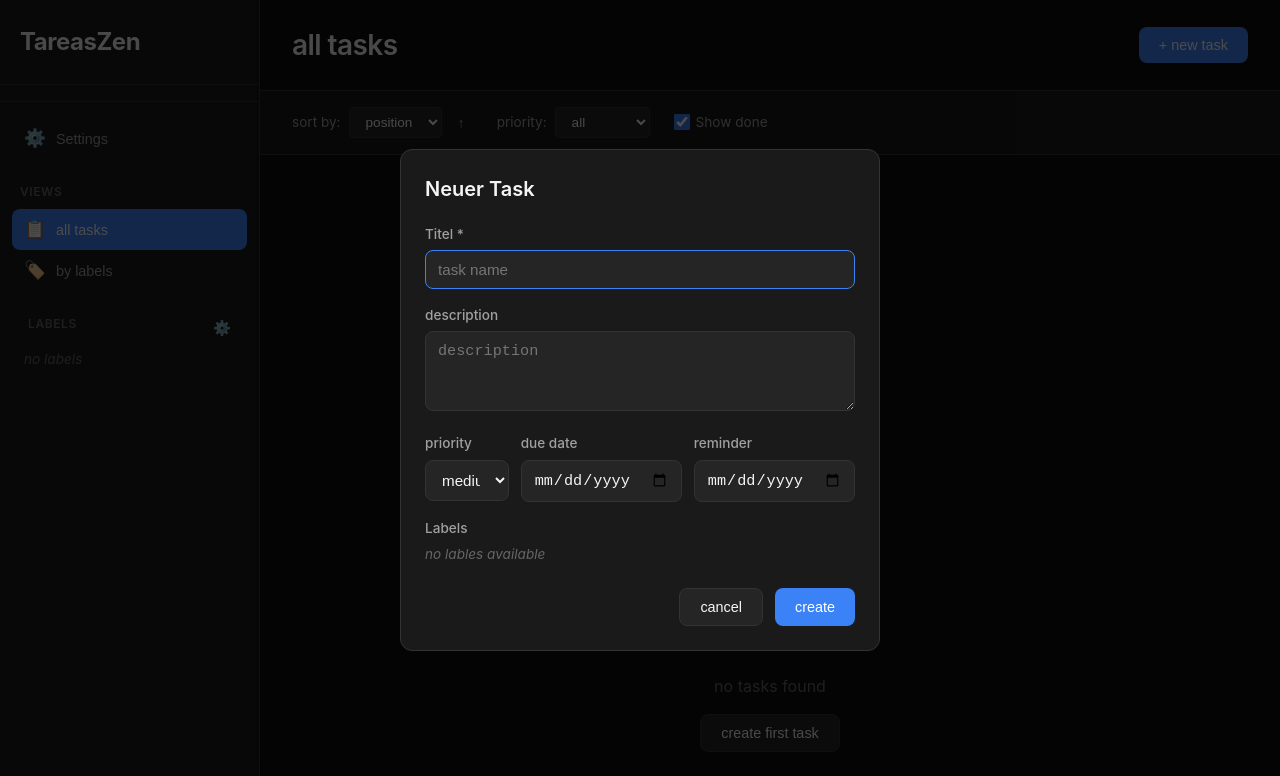
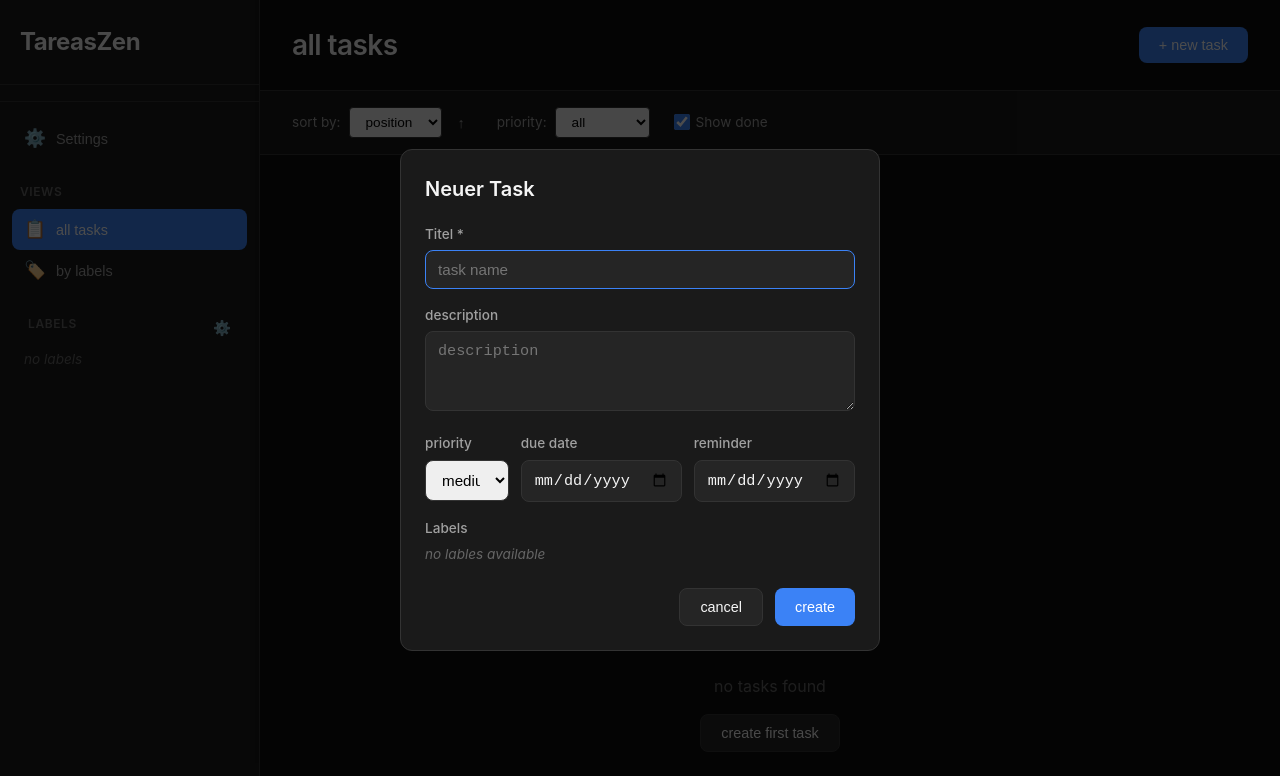
Before and after one commit to enemyleft/TareasZen, a React (Vite) app: page / in a window 1280 px wide. Both pictures are taken after a click on the button "+ new task". Shown: the top 776 px of the page. Built offline with nearby package versions, Linux system fonts and the light colour scheme.

Commit message:
on linux webkit2gtk renders native GTK selects and we cannot apply dark theme there. Current workaround is to use white background an black text with this component.

```diff
--- a/src/App.tsx
+++ b/src/App.tsx
@@ -48,6 +48,11 @@ function App() {
   );
 
   const loadData = useCallback(async () => {
+
+    // get os information and store in dom. (windows/linux) this way
+    // we can apply different css styles for the platforms if necessary
+    const os = await api.getPlatform();
+    document.documentElement.classList.add(`os-${os}`);
 
     try {
       const [tasksData, labelsData] = await Promise.all([
--- a/src/api.ts
+++ b/src/api.ts
@@ -16,6 +16,10 @@ export async function createTask(
     dueDate,
     reminderDate,
   });
+}
+
+export async function getPlatform(): Promise<String> {
+  return await invoke("get_platform");
 }
 
 export async function getAllTasks(): Promise<TaskWithLabels[]> {
--- a/src/styles.css
+++ b/src/styles.css
@@ -180,10 +180,10 @@ body {
 
 .filter-group select {
   padding: 6px 12px;
-  background: var(--bg-tertiary);
+  /*background: var(--bg-tertiary);*/
   border: 1px solid var(--border-color);
   border-radius: var(--radius-sm);
-  color: var(--text-primary);
+  /*color: var(--text-primary);*/
   font-size: 0.85rem;
   cursor: pointer;
 }
@@ -518,14 +518,22 @@ body {
 }
 
 .form-group input,
-.form-group textarea,
-.form-group select {
+.form-group textarea {
   width: 100%;
   padding: 10px 12px;
   background: var(--bg-tertiary);
   border: 1px solid var(--border-color);
   border-radius: var(--radius-md);
   color: var(--text-primary);
+  font-size: 0.95rem;
+  transition: border-color var(--transition);
+}
+
+.form-group select {
+  width: 100%;
+  padding: 10px 12px;
+  border: 1px solid var(--border-color);
+  border-radius: var(--radius-md);
   font-size: 0.95rem;
   transition: border-color var(--transition);
 }
@@ -806,7 +814,16 @@ body {
   word-break: break-all;
 }
 
-select option {
-  background: #1a1a1a;
-  color: #f5f5f5;
+/* Linux: native GTK-Selects are looking bad, they cannot apply background color!
+   So this is the simpler workaround. If at some point we really want it dark,
+   we have to make a custom component.
+*/
+.os-linux select {
+  color: #0f0f0f;
 }
+
+/* Windows: WebView2 can apply background css */
+.os-windows select {
+  color: var(--text-primary);
+  background: var(--bg-tertiary);
+}
```
Also changed, not shown: 1 other file (tests, documents, lock files or other folders).
